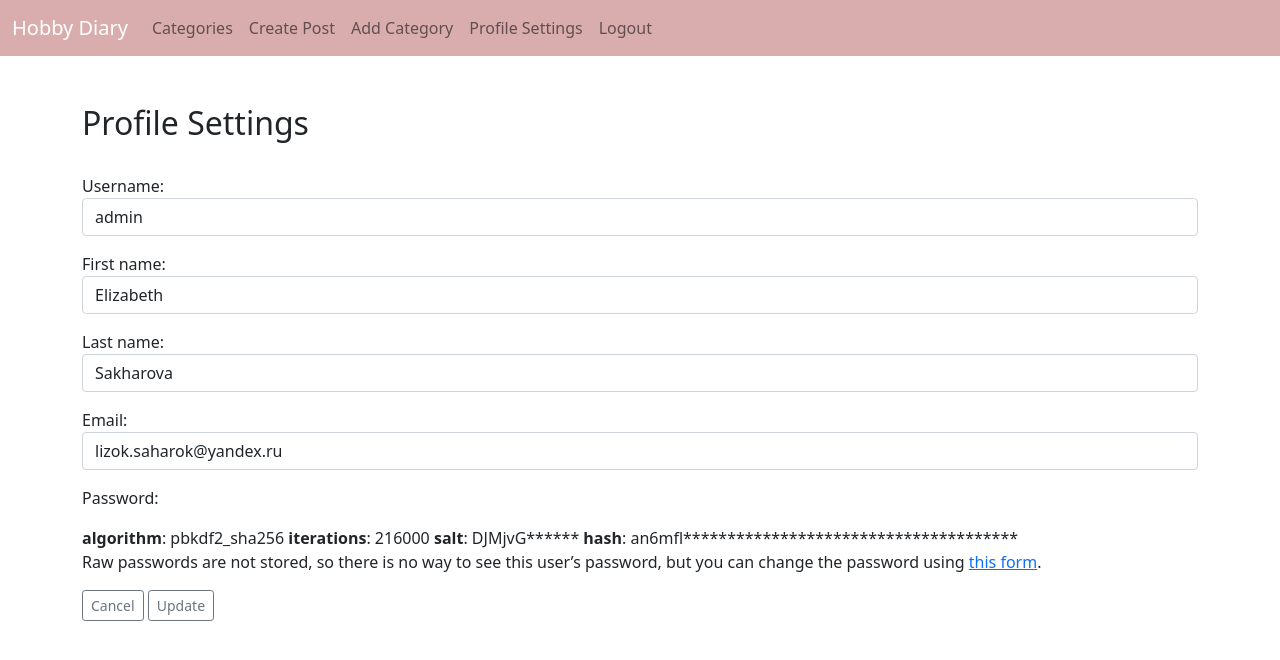
After one commit to ElSugar/dev-internet-apps, a Django app: page /members/edit-profile in a window 1280 px wide. The commit adds this page. Shown: the top 660 px of the page. Run offline with Django 3.2, Linux system fonts and the light colour scheme; a user stored in the database is signed in.

Commit message:
user settings and img

```diff
--- a/home_project/ablog/ablog/urls.py
+++ b/home_project/ablog/ablog/urls.py
@@ -1,9 +1,11 @@
 from django.contrib import admin
 from django.urls import path, include
+from django.conf import settings
+from django.conf.urls.static import static
 
 urlpatterns = [
     path('admin/', admin.site.urls),
     path('', include('theblog.urls')),
     path('members/', include('django.contrib.auth.urls')),
     path('members/', include('members.urls')),
-]
+] + static(settings.MEDIA_URL, document_root=settings.MEDIA_ROOT)
--- /dev/null
+++ b/home_project/ablog/members/forms.py
@@ -0,0 +1,33 @@
+from django.contrib.auth.forms import UserCreationForm, UserChangeForm
+from django.contrib.auth.models import User
+from django import forms
+
+class SignUpForm(UserCreationForm):
+  email = forms.EmailField(widget=forms.EmailInput(attrs={'class': 'form-control'}))
+  first_name = forms.CharField(max_length=100, widget=forms.TextInput(attrs={'class': 'form-control'}))
+  last_name = forms.CharField(max_length=100, widget=forms.TextInput(attrs={'class': 'form-control'}))
+
+  class Meta:
+    model = User
+    fields = ('username', 'first_name', 'last_name', 'email', 'password1', 'password2')
+
+  def __init__(self, *args, **kwargs):
+    super(SignUpForm, self).__init__(*args, **kwargs)
+    self.fields['username'].widget.attrs['class'] = 'form-control'
+    self.fields['password1'].widget.attrs['class'] = 'form-control'
+    self.fields['password2'].widget.attrs['class'] = 'form-control'
+
+class EditProfileForm(UserChangeForm):
+  email = forms.EmailField(widget=forms.EmailInput(attrs={'class': 'form-control'}))
+  first_name = forms.CharField(max_length=100, widget=forms.TextInput(attrs={'class': 'form-control'}))
+  last_name = forms.CharField(max_length=100, widget=forms.TextInput(attrs={'class': 'form-control'}))
+  username = forms.CharField(max_length=100, widget=forms.TextInput(attrs={'class': 'form-control'}))
+  last_login = forms.CharField(max_length=100, widget=forms.TextInput(attrs={'class': 'form-control', 'type': 'hidden'}))
+  is_superuser = forms.CharField(max_length=100, widget=forms.CheckboxInput(attrs={'class': 'form-check', 'type': 'hidden'}))
+  is_staff = forms.CharField(max_length=100, widget=forms.CheckboxInput(attrs={'class': 'form-check', 'type': 'hidden'}))
+  is_active = forms.CharField(max_length=100, widget=forms.CheckboxInput(attrs={'class': 'form-check', 'type': 'hidden'}))
+  date_joined = forms.CharField(max_length=100, widget=forms.TextInput(attrs={'class': 'form-control', 'type': 'hidden'}))
+
+  class Meta:
+    model = User
+    fields = ('username', 'first_name', 'last_name', 'email', 'password', 'last_login', 'is_superuser', 'is_staff', 'is_active', 'date_joined')
--- /dev/null
+++ b/home_project/ablog/members/templates/registration/edit_profile.html
@@ -0,0 +1,21 @@
+{% extends 'base.html' %}
+{% block title %} Profile Settings {% endblock %}
+{% block content %}
+
+
+
+<br>
+
+<h2>Profile Settings</h2>
+<br>
+<div class="form-group">
+  <form method="POST">
+  {% csrf_token %}
+  {{ form.as_p }}
+  <a href="{% url 'home' %}" class="btn btn-sm btn-outline-secondary">Cancel</a>
+  <button class="btn btn-sm btn-outline-secondary">Update</button>
+  </form>
+</div>
+
+
+{% endblock %}
--- a/home_project/ablog/members/urls.py
+++ b/home_project/ablog/members/urls.py
@@ -1,7 +1,9 @@
 from django.urls import path
-from .views import UserRegisterView
+from .views import UserRegisterView, UserEditView
+from django.contrib.auth import views as auth_views
 
 
 urlpatterns = [
   path('register', UserRegisterView.as_view(), name='register'),
+  path('edit-profile', UserEditView.as_view(), name='edit-profile'),
 ]
--- a/home_project/ablog/members/views.py
+++ b/home_project/ablog/members/views.py
@@ -1,9 +1,20 @@
 from django.shortcuts import render
 from django.views import generic
-from django.contrib.auth.forms import UserCreationForm
+from django.contrib.auth.forms import UserCreationForm, UserChangeForm
 from django.urls import reverse_lazy
+from .forms import SignUpForm, EditProfileForm
 
 class UserRegisterView(generic.CreateView):
-  form_class = UserCreationForm
+  #form_class = UserCreationForm
+  form_class = SignUpForm
   template_name = 'registration/register.html'
   success_url = reverse_lazy('login')
+
+class UserEditView(generic.UpdateView):
+  #form_class = UserChangeForm
+  form_class = EditProfileForm
+  template_name = 'registration/edit_profile.html'
+  success_url = reverse_lazy('home')
+
+  def get_object(self):
+    return self.request.user
--- a/home_project/ablog/theblog/forms.py
+++ b/home_project/ablog/theblog/forms.py
@@ -11,7 +11,7 @@ for item in choices:
 class PostForm(forms.ModelForm):
   class Meta:
     model = Post
-    fields = ('title', 'author', 'category', 'body')
+    fields = ('title', 'author', 'category', 'body', 'header_image', 'snippet')
 
     widgets = {
       'title': forms.TextInput(attrs={'class': 'form-control'}),
@@ -19,15 +19,17 @@ class PostForm(forms.ModelForm):
       #'author': forms.Select(attrs={'class': 'form-control'}),
       'category': forms.Select(choices=choice_list, attrs={'class': 'form-control'}),
       'body': forms.Textarea(attrs={'class': 'form-control'}),
+      'snippet': forms.Textarea(attrs={'class': 'form-control'}),
     }
 
 class EditForm(forms.ModelForm):
   class Meta:
     model = Post
-    fields = ('title', 'category', 'body')
+    fields = ('title', 'category', 'body', 'snippet')
 
     widgets = {
       'title': forms.TextInput(attrs={'class': 'form-control'}),
       'category': forms.Select(choices=choice_list, attrs={'class': 'form-control'}),
       'body': forms.Textarea(attrs={'class': 'form-control'}),
+      'snippet': forms.Textarea(attrs={'class': 'form-control'}),
     }
--- a/home_project/ablog/theblog/templates/base.html
+++ b/home_project/ablog/theblog/templates/base.html
@@ -16,7 +16,6 @@
 
   </head>
   <body>
-
     <nav class="navbar navbar-expand-lg navbar-light" style="background-color: #d9adad;">
       <div class="container-fluid">
         <a class="navbar-brand" href="{% url 'home' %}" style="color: white;">Hobby Diary</a>
@@ -51,6 +50,9 @@
               <a class="nav-link" href="{% url 'add-category' %}">Add Category</a>
             </li>
             <li class="nav-item">
+              <a class="nav-link" href="{% url 'edit-profile' %}">Profile Settings</a>
+            </li>
+            <li class="nav-item">
               <a class="nav-link" href="{% url 'logout' %}">Logout</a>
             </li>
             {% else %}
@@ -69,7 +71,7 @@
     </nav>
 
     <br>
-    <div class="container">
+    <div class="container" style="margin-bottom: 2rem;">
       {% block content %}
       {% endblock %}
     </div>
--- a/home_project/ablog/theblog/templates/categories.html
+++ b/home_project/ablog/theblog/templates/categories.html
@@ -19,11 +19,13 @@
       <br/>
       <small>{{ post.author.first_name }} {{ post.author.last_name }}, {{ post.date }}</small>
       {% if user.is_authenticated %}
+      {% if user.id == post.author.id %}
       <small><a href="{% url 'update-post' post.pk %}" class="text-decoration-none">Edit</a></small>
       <small><a href="{% url 'delete-post' post.pk %}" class="text-decoration-none">Delete</a></small>
       {% endif %}
+      {% endif %}
       <br>
-      {{ post.body|slice:":200"|safe }}
+      {{ post.snippet }}
     </li>
     {% endfor %}
   </ul>
--- a/home_project/ablog/theblog/templates/create_post.html
+++ b/home_project/ablog/theblog/templates/create_post.html
@@ -9,8 +9,9 @@
 <h2>Create a New Post</h2>
 <br>
 <div class="form-group">
-  <form method="POST">
+  <form method="POST" enctype="multipart/form-data">
   {% csrf_token %}
+  {{ form.media }}
   {{ form.as_p }}
   <a href="{% url 'home' %}" class="btn btn-sm btn-outline-secondary">Cancel</a>
   <button class="btn btn-sm btn-outline-secondary">Create</button>
--- a/home_project/ablog/theblog/templates/update_post.html
+++ b/home_project/ablog/theblog/templates/update_post.html
@@ -14,6 +14,7 @@
     <button class="btn btn-sm btn-outline-secondary">Save</button>
     <br><br>
     {% csrf_token %}
+    {{ form.media }}
     {{ form.as_p }}
 
   </form>
```
Also changed, not shown: home_project/ablog/ablog/settings.py (+10 -1 lines), home_project/ablog/theblog/models.py (+7 -3 lines), home_project/ablog/theblog/templates/article_details.html (+18 -3 lines), home_project/ablog/theblog/templates/home.html (+17 -2 lines), home_project/ablog/db.sqlite3, home_project/ablog/media/images/vietnam-beaches-lead.jpg (added), home_project/ablog/theblog/migrations/0004_auto_20210110_0009.py (added), home_project/ablog/theblog/migrations/0005_post_snippet.py (added), home_project/ablog/theblog/migrations/0006_auto_20210110_2356.py (added).
